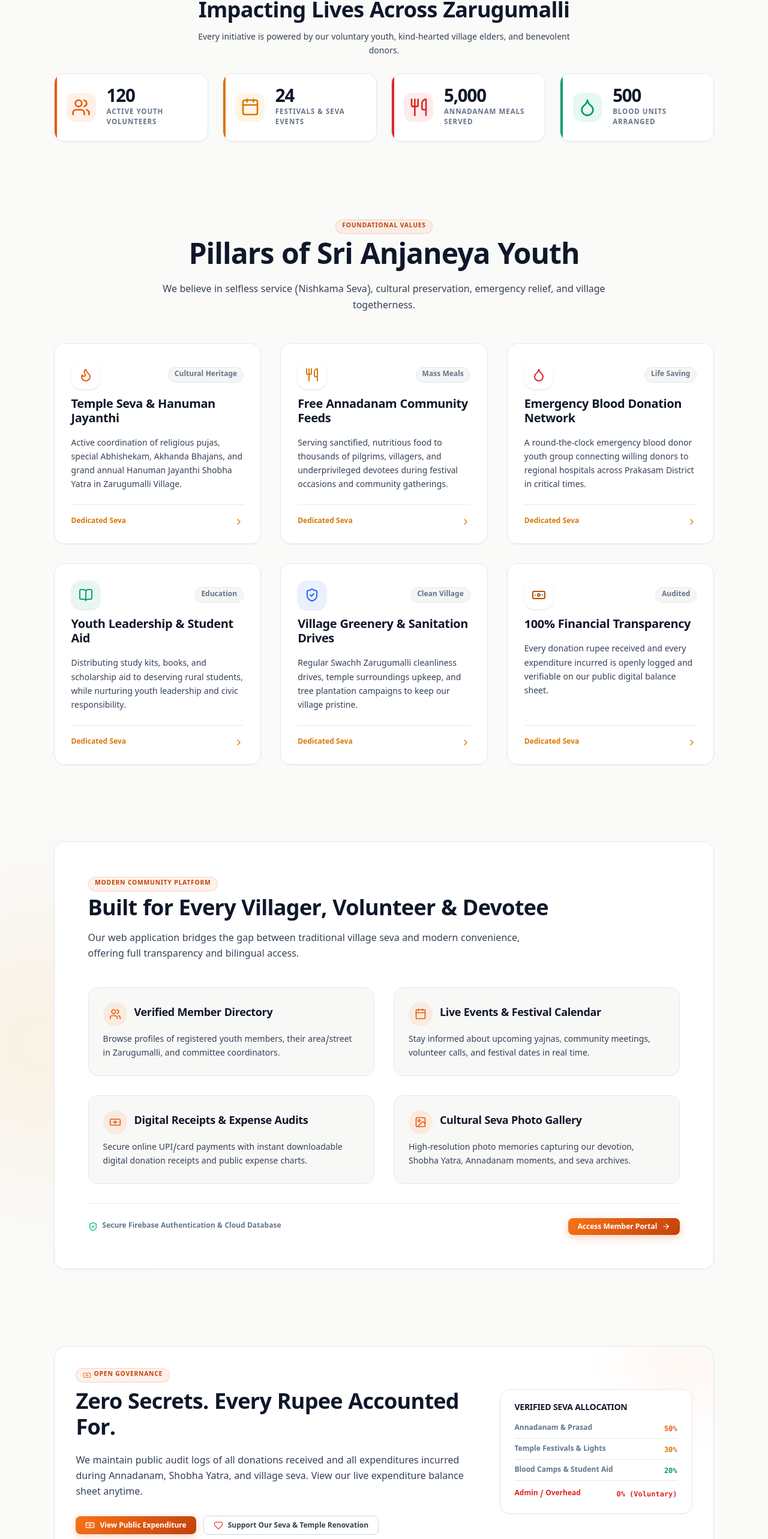
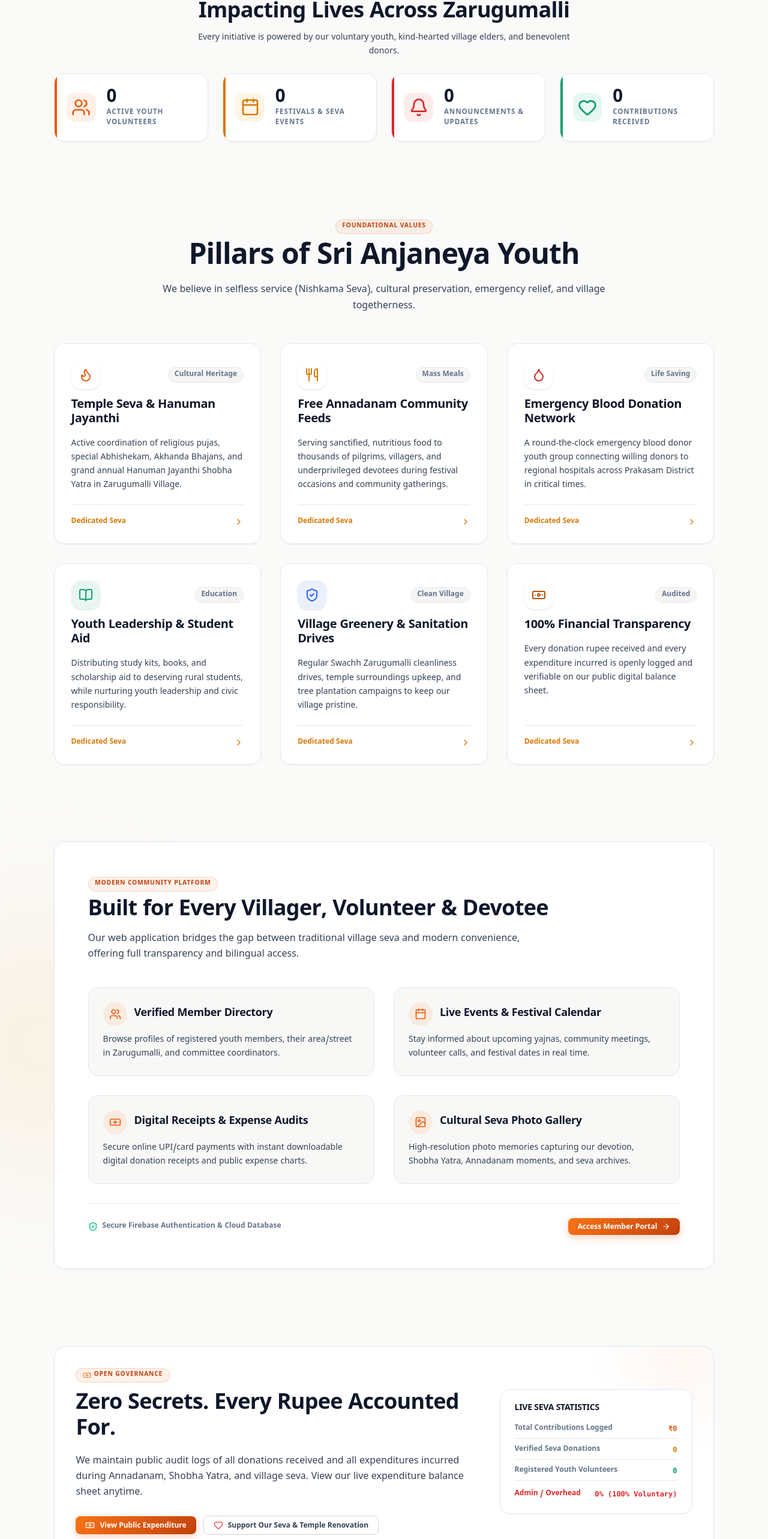
Before and after one commit to ganesh51v/Sri-Anjaneya-Youth-Zarugumalli, a React (Vite) app: page /landing in a window 1280 px wide. Shown: the part 1103-3669 px from the top of the page at 60% size. Built offline with nearby package versions, Linux system fonts and the light colour scheme; no server answers; the database is empty.

Commit message:
fix: remove default hardcoded values and hook live stats to landing page

```diff
--- a/src/pages/Landing.jsx
+++ b/src/pages/Landing.jsx
@@ -27,6 +27,7 @@ import {
   X,
   Utensils,
   Flame,
+  Bell,
 } from 'lucide-react';
 import SEO from '../components/SEO';
 import {
@@ -46,13 +47,13 @@ const Landing = () => {
   const [mobileMenuOpen, setMobileMenuOpen] = useState(false);
   const [copiedUPI, setCopiedUPI] = useState(false);
 
-  // Dynamic statistics with resilient default fallback metrics
+  // Live statistics loaded directly from Firebase
   const [stats, setStats] = useState({
-    members: 120,
-    events: 24,
-    announcements: 16,
-    donationsCount: 85,
-    totalDonations: 95000,
+    members: 0,
+    events: 0,
+    announcements: 0,
+    donationsCount: 0,
+    totalDonations: 0,
   });
 
   // Animation element references
@@ -61,8 +62,8 @@ const Landing = () => {
   const statRowRef = useRef(null);
   const membersCountRef = useRef(null);
   const eventsCountRef = useRef(null);
-  const mealsCountRef = useRef(null);
-  const bloodCountRef = useRef(null);
+  const announcementsCountRef = useRef(null);
+  const donationsCountRef = useRef(null);
   const pillarsGridRef = useRef(null);
   const highlightsGridRef = useRef(null);
   const testimonialsRef = useRef(null);
@@ -113,11 +114,11 @@ const Landing = () => {
         );
 
         setStats({
-          members: members.length > 0 ? members.length : 120,
-          events: events.length > 0 ? events.length : 24,
-          announcements: announcements.length > 0 ? announcements.length : 16,
-          donationsCount: approvedDonations.length > 0 ? approvedDonations.length : 85,
-          totalDonations: totalAmount > 0 ? totalAmount : 95000,
+          members: members.length,
+          events: events.length,
+          announcements: announcements.length,
+          donationsCount: approvedDonations.length,
+          totalDonations: totalAmount,
         });
       } catch (err) {
         console.error('Error fetching landing data:', err);
@@ -130,7 +131,7 @@ const Landing = () => {
     };
   }, []);
 
-  // Trigger Anime.js animations on mount
+  // Trigger Anime.js entrance animations on mount
   useEffect(() => {
     if (heroRef.current) heroEntrance(heroRef.current, { delay: 100 });
     if (heroBadgeRef.current) fadeUp(heroBadgeRef.current, { delay: 50, distance: 20 });
@@ -140,11 +141,6 @@ const Landing = () => {
         startDelay: 250,
       });
     }
-
-    if (membersCountRef.current) countUp(membersCountRef.current, stats.members, { delay: 350 });
-    if (eventsCountRef.current) countUp(eventsCountRef.current, stats.events, { delay: 450 });
-    if (mealsCountRef.current) countUp(mealsCountRef.current, 5000, { delay: 550, prefix: '' });
-    if (bloodCountRef.current) countUp(bloodCountRef.current, 500, { delay: 650, prefix: '' });
 
     if (pillarsGridRef.current) {
       staggerFadeUp(pillarsGridRef.current.querySelectorAll(':scope > div'), {
@@ -170,7 +166,23 @@ const Landing = () => {
     if (closingCtaRef.current) {
       fadeUp(closingCtaRef.current, { delay: 700, distance: 30 });
     }
-  }, [stats]);
+  }, []);
+
+  // Animate count-up whenever live stats arrive from Firebase
+  useEffect(() => {
+    if (membersCountRef.current && stats.members > 0) {
+      countUp(membersCountRef.current, stats.members, { delay: 50 });
+    }
+    if (eventsCountRef.current && stats.events > 0) {
+      countUp(eventsCountRef.current, stats.events, { delay: 150 });
+    }
+    if (announcementsCountRef.current && stats.announcements > 0) {
+      countUp(announcementsCountRef.current, stats.announcements, { delay: 250 });
+    }
+    if (donationsCountRef.current && stats.donationsCount > 0) {
+      countUp(donationsCountRef.current, stats.donationsCount, { delay: 350 });
+    }
+  }, [stats.members, stats.events, stats.announcements, stats.donationsCount]);
 
   // Content Data: Core Seva Pillars
   const sevaPillars = [
@@ -747,32 +759,32 @@ const Landing = () => {
               </div>
             </div>
 
-            {/* Stat 3: Meals Distributed */}
+            {/* Stat 3: Announcements */}
             <div className="stat-card hover-glow-saffron" style={{ '--stat-accent': 'var(--devored)' }}>
               <div className="stat-icon bg-devored-500/10 text-devored-600 dark:text-devored-400">
-                <Utensils className="w-6 h-6 xl:w-8 xl:h-8" />
+                <Bell className="w-6 h-6 xl:w-8 xl:h-8" />
               </div>
               <div>
-                <span ref={mealsCountRef} className="stat-number">
-                  5,000+
+                <span ref={announcementsCountRef} className="stat-number">
+                  {stats.announcements}
                 </span>
                 <span className="stat-label">
-                  {language === 'en' ? 'Annadanam Meals Served' : 'అందించిన అన్నప్రసాదాలు'}
+                  {language === 'en' ? 'Announcements & Updates' : 'ప్రకటనలు & సమాచారం'}
                 </span>
               </div>
             </div>
 
-            {/* Stat 4: Blood Units */}
+            {/* Stat 4: Approved Donations */}
             <div className="stat-card hover-glow-gold" style={{ '--stat-accent': '#0f9f6e' }}>
               <div className="stat-icon bg-emerald-500/10 text-emerald-600 dark:text-emerald-400">
-                <Droplet className="w-6 h-6 xl:w-8 xl:h-8" />
+                <Heart className="w-6 h-6 xl:w-8 xl:h-8" />
               </div>
               <div>
-                <span ref={bloodCountRef} className="stat-number">
-                  500+
+                <span ref={donationsCountRef} className="stat-number">
+                  {stats.donationsCount}
                 </span>
                 <span className="stat-label">
-                  {language === 'en' ? 'Blood Units Arranged' : 'అందించిన రక్త నిల్వలు'}
+                  {language === 'en' ? 'Contributions Received' : 'అందిన విరాళాలు'}
                 </span>
               </div>
             </div>
@@ -958,24 +970,38 @@ const Landing = () => {
 
             <div className="card p-6 space-y-4 border-2 border-gold-400/40 shadow-lg text-center lg:text-left">
               <h3 className="text-sm font-black uppercase tracking-wider text-[var(--text-primary)]">
-                {language === 'en' ? 'Verified Seva Allocation' : 'నిధుల కేటాయింపు'}
+                {language === 'en' ? 'Live Seva Statistics' : 'ప్రత్యక్ష సేవా గణాంకాలు'}
               </h3>
               <div className="space-y-2.5 text-xs font-semibold">
                 <div className="flex justify-between items-center pb-2 border-b border-[var(--border)]">
-                  <span className="text-[var(--text-muted)]">{language === 'en' ? 'Annadanam & Prasad' : 'అన్నదానం & ప్రసాదం'}</span>
-                  <span className="font-mono text-saffron-600 font-bold">50%</span>
+                  <span className="text-[var(--text-muted)]">
+                    {language === 'en' ? 'Total Contributions Logged' : 'మొత్తం నమోదైన విరాళాలు'}
+                  </span>
+                  <span className="font-mono text-saffron-600 font-bold">
+                    ₹{stats.totalDonations.toLocaleString('en-IN')}
+                  </span>
                 </div>
                 <div className="flex justify-between items-center pb-2 border-b border-[var(--border)]">
-                  <span className="text-[var(--text-muted)]">{language === 'en' ? 'Temple Festivals & Lights' : 'ఉత్సవాలు & దీపాలంకరణ'}</span>
-                  <span className="font-mono text-gold-600 font-bold">30%</span>
+                  <span className="text-[var(--text-muted)]">
+                    {language === 'en' ? 'Verified Seva Donations' : 'ధృవీకరించిన విరాళాలు'}
+                  </span>
+                  <span className="font-mono text-gold-600 font-bold">
+                    {stats.donationsCount}
+                  </span>
                 </div>
                 <div className="flex justify-between items-center pb-2 border-b border-[var(--border)]">
-                  <span className="text-[var(--text-muted)]">{language === 'en' ? 'Blood Camps & Student Aid' : 'రక్తదానం & విద్యార్థుల సాయం'}</span>
-                  <span className="font-mono text-emerald-600 font-bold">20%</span>
+                  <span className="text-[var(--text-muted)]">
+                    {language === 'en' ? 'Registered Youth Volunteers' : 'క్రియాశీలక సభ్యులు'}
+                  </span>
+                  <span className="font-mono text-emerald-600 font-bold">
+                    {stats.members}
+                  </span>
                 </div>
                 <div className="flex justify-between items-center pt-1 font-bold text-devored-600">
                   <span>{language === 'en' ? 'Admin / Overhead' : 'నిర్వహణ ఖర్చులు'}</span>
-                  <span className="font-mono">0% (Voluntary)</span>
+                  <span className="font-mono">
+                    0% ({language === 'en' ? '100% Voluntary' : 'పూర్తిగా స్వచ్ఛంద సేవ'})
+                  </span>
                 </div>
               </div>
             </div>
```
